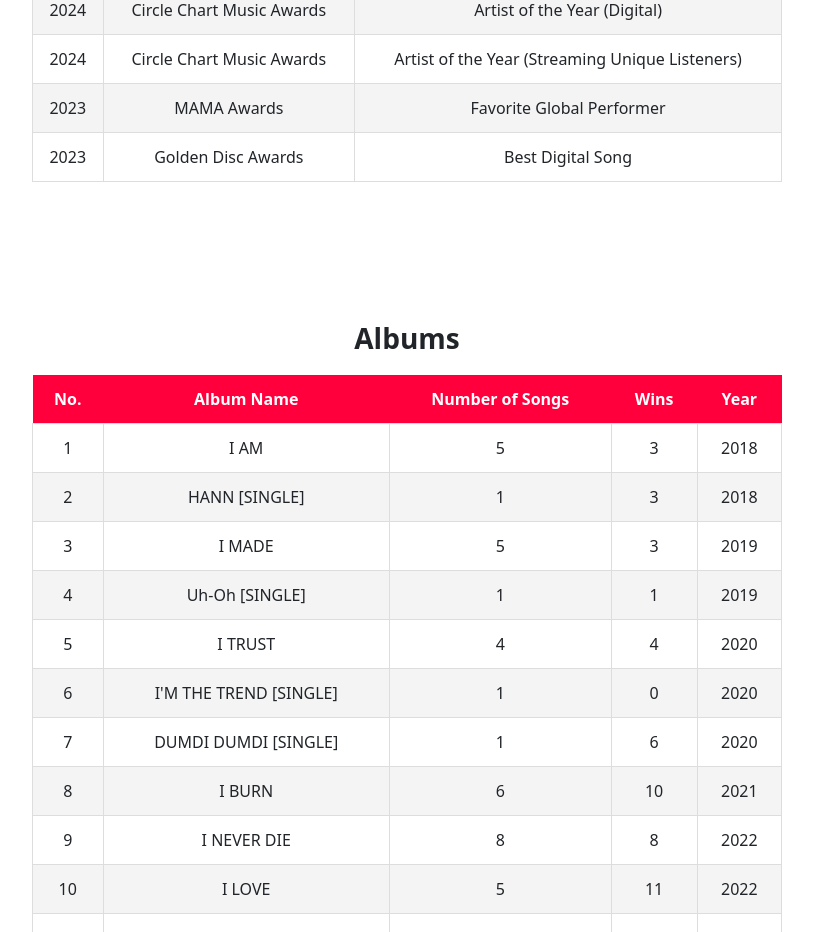
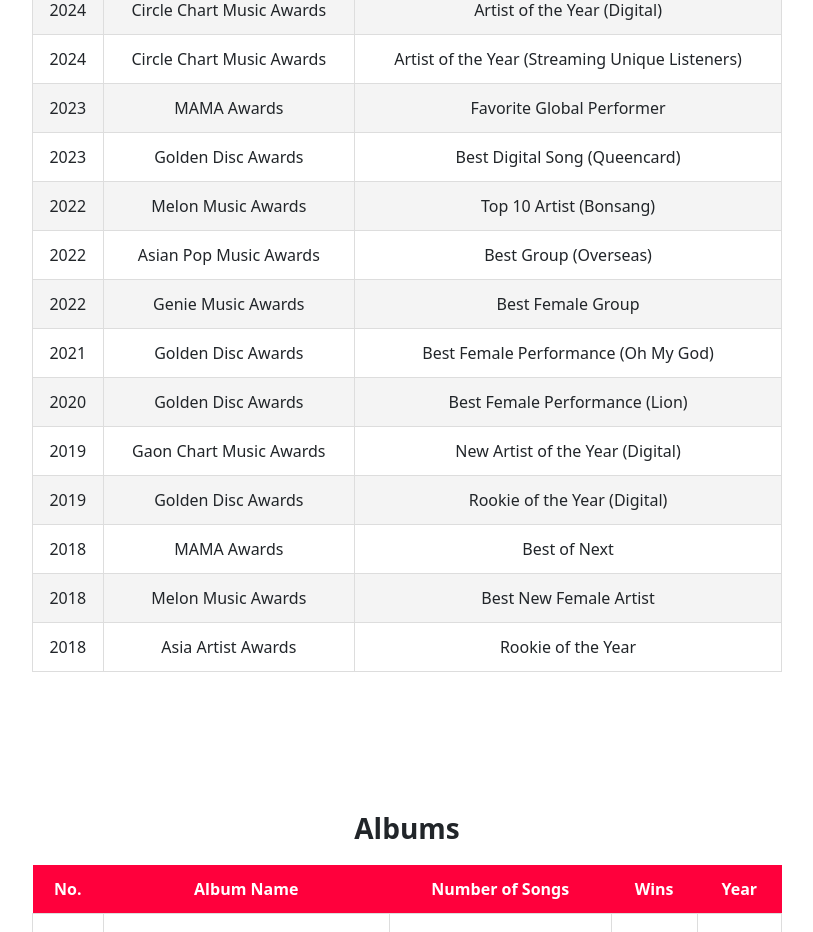
Before and after one commit to xiaoxiao666233/idleFanbase, a plain HTML site: page group.html in a window 1280 px wide. Shown: the part 2380-3312 px from the top of the page, without its empty margins (233-1046 px from the left). Drawn offline with nearby package versions, Linux system fonts and the light colour scheme.

Commit message:
add group award info

```diff
--- a/group.html
+++ b/group.html
@@ -198,7 +198,57 @@
                 <tr>
                     <td>2023</td>
                     <td>Golden Disc Awards</td>
-                    <td>Best Digital Song</td>
+                    <td>Best Digital Song (Queencard)</td>
+                </tr>
+                <tr>
+                    <td>2022</td>
+                    <td>Melon Music Awards</td>
+                    <td>Top 10 Artist (Bonsang)</td>
+                </tr>
+                <tr>
+                    <td>2022</td>
+                    <td>Asian Pop Music Awards</td>
+                    <td>Best Group (Overseas)</td>
+                </tr>
+                <tr>
+                    <td>2022</td>
+                    <td>Genie Music Awards</td>
+                    <td>Best Female Group</td>
+                </tr>
+                <tr>
+                    <td>2021</td>
+                    <td>Golden Disc Awards</td>
+                    <td>Best Female Performance (Oh My God)</td>
+                </tr>
+                <tr>
+                    <td>2020</td>
+                    <td>Golden Disc Awards</td>
+                    <td>Best Female Performance (Lion)</td>
+                </tr>
+                <tr>
+                    <td>2019</td>
+                    <td>Gaon Chart Music Awards</td>
+                    <td>New Artist of the Year (Digital)</td>
+                </tr>
+                <tr>
+                    <td>2019</td>
+                    <td>Golden Disc Awards</td>
+                    <td>Rookie of the Year (Digital)</td>
+                </tr>
+                <tr>
+                    <td>2018</td>
+                    <td>MAMA Awards</td>
+                    <td>Best of Next</td>
+                </tr>
+                <tr>
+                    <td>2018</td>
+                    <td>Melon Music Awards</td>
+                    <td>Best New Female Artist</td>
+                </tr>
+                <tr>
+                    <td>2018</td>
+                    <td>Asia Artist Awards</td>
+                    <td>Rookie of the Year</td>
                 </tr>
             </table>
         </div>
```
